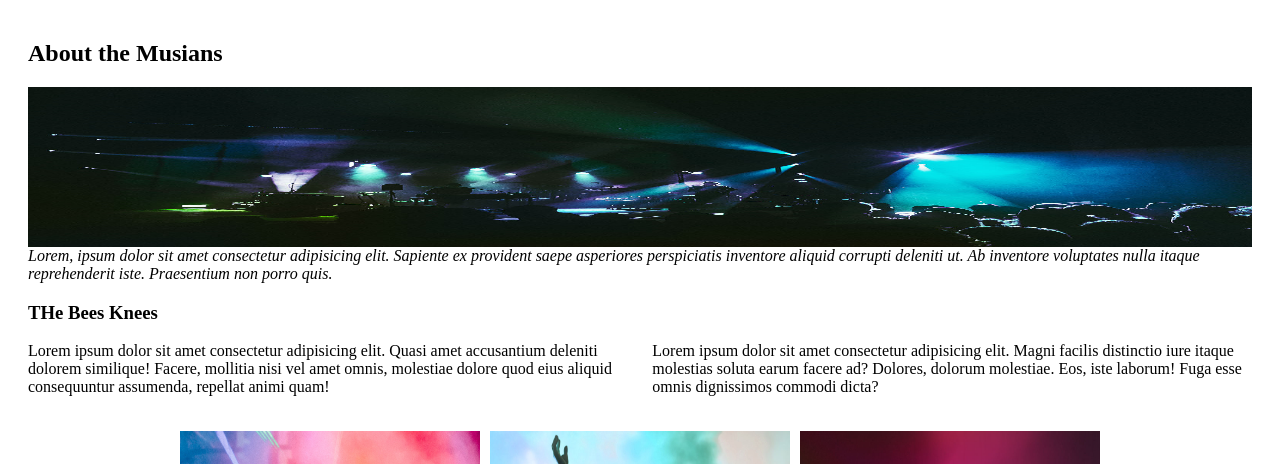
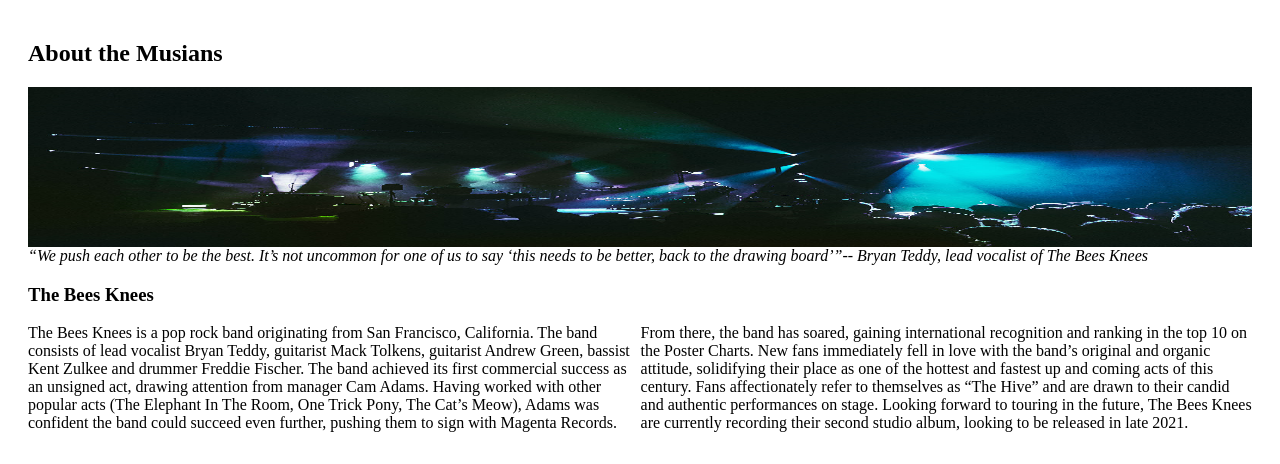
Before and after one commit to Limuza/limuja-afreen-bandsite, a plain HTML site: page index.html in a window 1280 px wide. Shown: the part 328-792 px from the top of the page. Drawn offline with Linux system fonts and the light colour scheme.

Commit message:
add all changes

```diff
--- a/index.html
+++ b/index.html
@@ -41,17 +41,12 @@
     <section class="about">
       <h2 class="about__title">About the Musians</h2>
       <img src="./assets/images/band.jpg" class="about__img" />
-      <div class="about__img-caption"> Lorem, ipsum dolor sit amet consectetur adipisicing elit. Sapiente ex
-        provident saepe asperiores perspiciatis inventore aliquid corrupti deleniti ut. Ab inventore voluptates nulla
-        itaque reprehenderit iste. Praesentium non porro quis.</div>
-      <h3 class="about__subtitle">THe Bees Knees</h3>
+      <div class="about__img-caption"> “We push each other to be the best. It’s not uncommon for one of us to say ‘this needs to be better, back to the drawing board’”-- Bryan Teddy, lead vocalist of The Bees Knees</div>
+      <h3 class="about__subtitle">The Bees Knees</h3>
       <div class="about__content">
-        <article class="about__content--left">Lorem ipsum dolor sit amet consectetur adipisicing elit. Quasi amet
-          accusantium deleniti dolorem similique! Facere, mollitia nisi vel amet omnis, molestiae dolore quod eius
-          aliquid consequuntur assumenda, repellat animi quam!</article>
-        <article class="about__content--right">Lorem ipsum dolor sit amet consectetur adipisicing elit. Magni facilis
-          distinctio iure itaque molestias soluta earum facere ad? Dolores, dolorum molestiae. Eos, iste laborum! Fuga
-          esse omnis dignissimos commodi dicta?</article>
+        <article class="about__content--left">The Bees Knees is a pop rock band originating from San Francisco, California. The band consists of lead vocalist Bryan Teddy, guitarist Mack Tolkens, guitarist Andrew Green, bassist Kent Zulkee and drummer Freddie Fischer. The band achieved its first commercial success as an unsigned act, drawing attention from manager Cam Adams. Having worked with other popular acts (The Elephant In The Room, One Trick Pony, The Cat’s Meow), Adams was confident the band could succeed even further, pushing them to sign with Magenta Records.
+        </article>
+        <article class="about__content--right">From there, the band has soared, gaining international recognition and ranking in the top 10 on the Poster Charts. New fans immediately fell in love with the band’s original and organic attitude, solidifying their place as one of the hottest and fastest up and coming acts of this century. Fans affectionately refer to themselves as “The Hive” and are drawn to their candid and authentic performances on stage. Looking forward to touring in the future, The Bees Knees are currently recording their second studio album, looking to be released in late 2021.</article>
       </div>
     </section>
     <!-- Photo Gallery-->
--- a/styles/bio.scss
+++ b/styles/bio.scss
@@ -52,8 +52,8 @@
         justify-content: center;
         &:hover,
         &:active {
-          border-bottom: 5px solid $primary-silver;
-          color: $primary-silver;
+          border-bottom: 5px solid $primary-black;
+          color: $primary-black;
           font-weight: 600;
         }
       }
```
Also changed, not shown: styles/bio.css, 1 other file.
